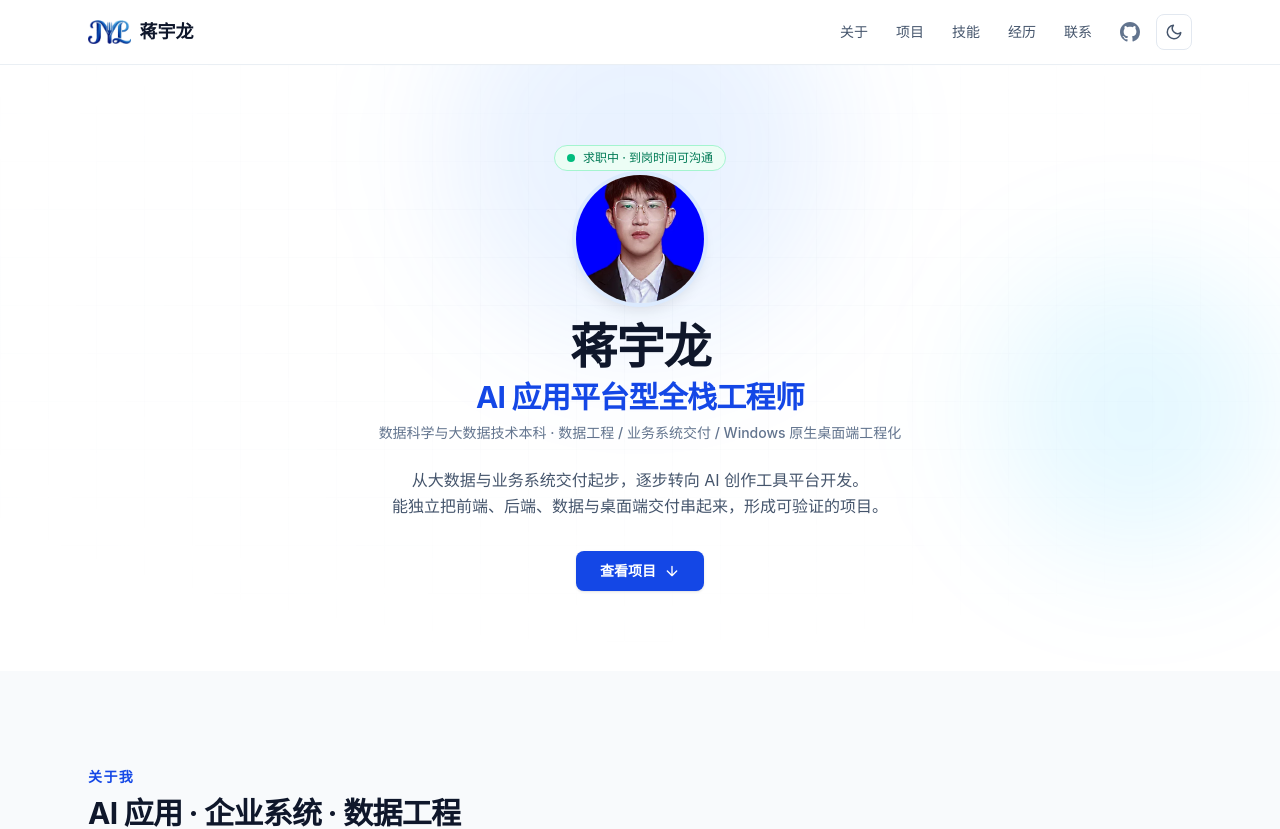
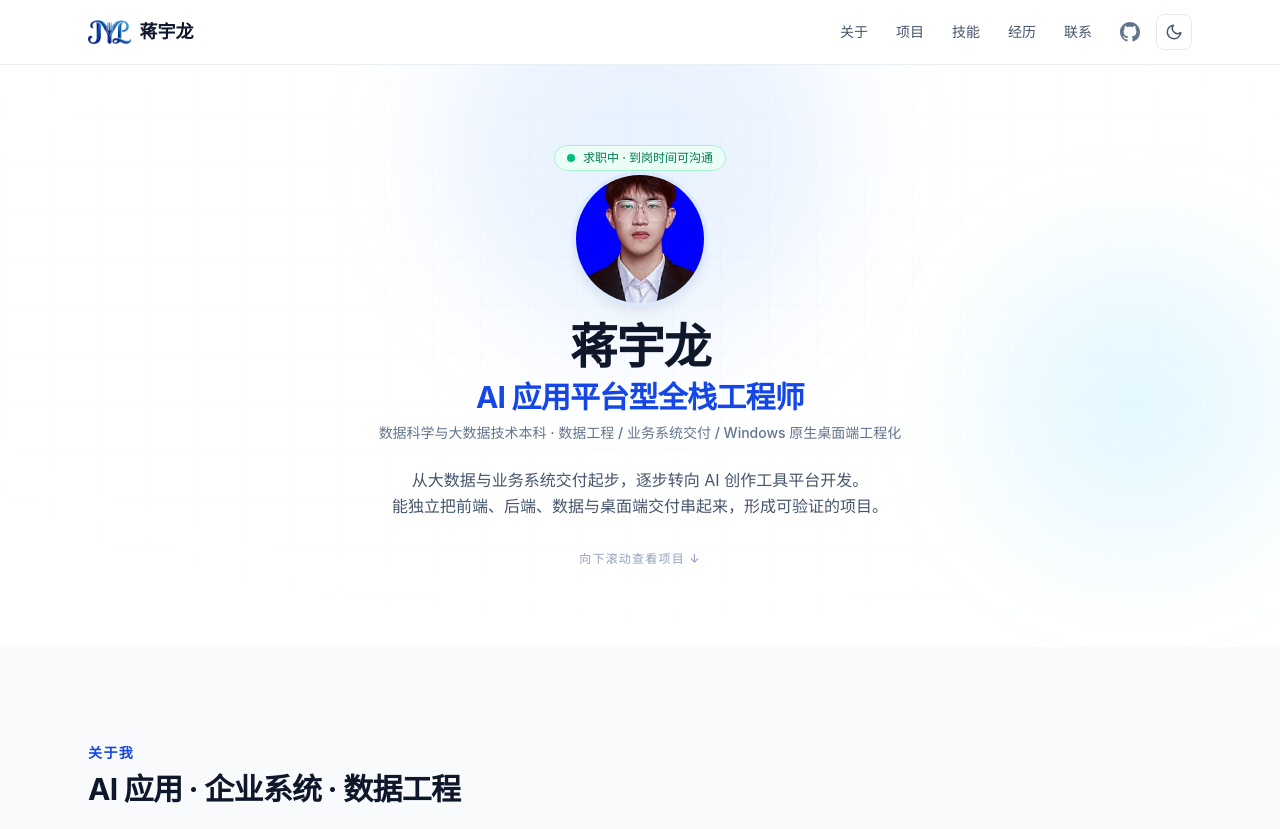
Before and after one commit to White-147/jyl-site, a React (Vite) app: page / in a window 1280 px wide. Shown: the top 829 px of the page. Built offline with nearby package versions, Linux system fonts and the light colour scheme.

Commit message:
feat: 首屏改为无 CTA 极简排版（去查看项目按钮，加轻量滚动提示），符合主流开发者作品集趋势

```diff
--- a/src/components/Hero.tsx
+++ b/src/components/Hero.tsx
@@ -73,18 +73,10 @@ export default function Hero() {
           ))}
         </p>
 
-        {/* 移动端：主按钮整行 + 次按钮并排；桌面端：单行排列 */}
-        <div className="mt-6 sm:mt-8">
-          <a
-            href="#projects"
-            className="inline-flex items-center justify-center gap-2 rounded-lg bg-blue-700 px-6 py-2.5 text-sm font-semibold text-white shadow-sm transition-colors hover:bg-blue-800 dark:bg-blue-600 dark:hover:bg-blue-500"
-          >
-            查看项目
-            <svg viewBox="0 0 24 24" fill="none" stroke="currentColor" strokeWidth="2" strokeLinecap="round" strokeLinejoin="round" className="h-4 w-4" aria-hidden="true">
-              <path d="M12 5v14M19 12l-7 7-7-7" />
-            </svg>
-          </a>
-        </div>
+        {/* 首屏不设 CTA：导航栏「项目」入口 + 滚动进入内容区（极简排版，留白即设计） */}
+        <p className="mt-8 text-xs font-medium tracking-widest text-slate-400 dark:text-slate-500">
+          向下滚动查看项目 ↓
+        </p>
       </div>
 
       {/* 头像放大查看 */}
```
